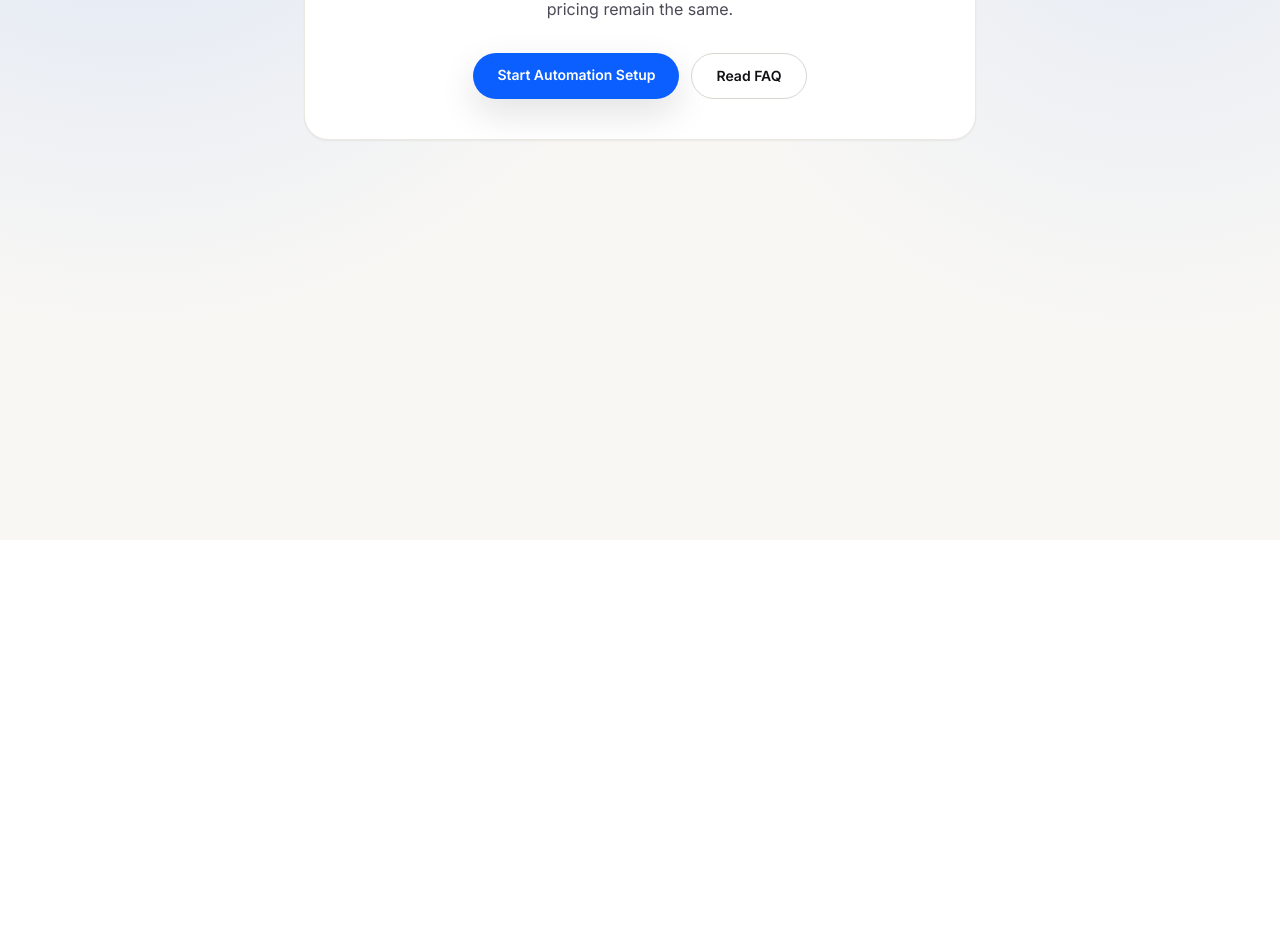
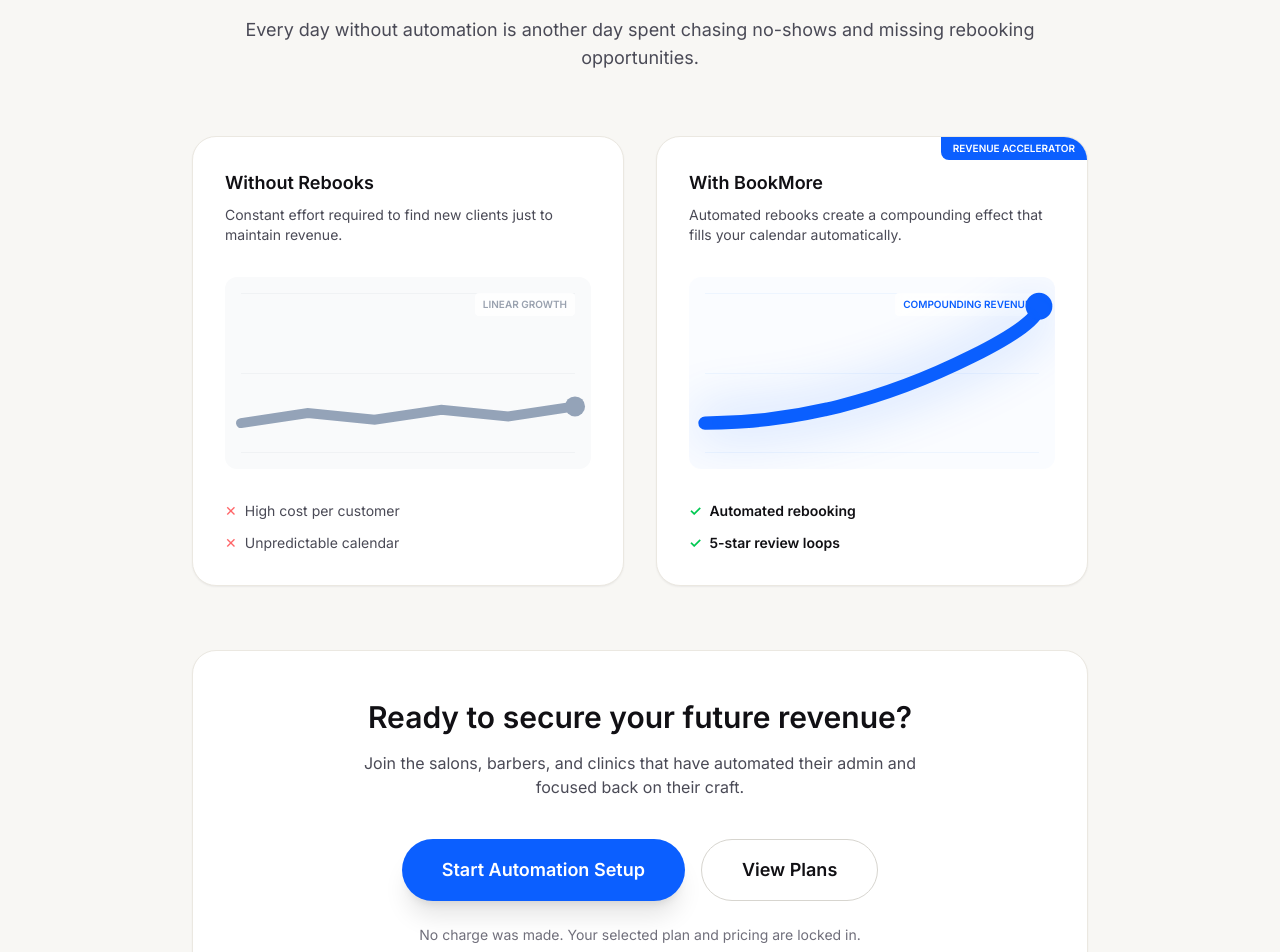
Before and after one commit to eaarowolo25/BookMore, a Next.js app: page /checkout/cancel in a window 1280 px wide. Shown: the part 260-1212 px from the top of the page. Before the commit the page ends 800 px from the top, so only its background shows below. Built offline with nearby package versions, Linux system fonts and the light colour scheme; a web font is replaced by a local one.

Commit message:
feat: redesign checkout cancel page with persuasive growth graphs

```diff
--- a/src/app/checkout/cancel/page.tsx
+++ b/src/app/checkout/cancel/page.tsx
@@ -1,25 +1,184 @@
+"use client";
+
 import Link from "next/link";
+import { useState } from "react";
+import { motion } from "framer-motion";
+import { Container, FadeIn } from "@/app/page";
 
 export default function CheckoutCancelPage() {
+  const [isCheckingOut, setIsCheckingOut] = useState(false);
+
+  const startCheckout = async () => {
+    if (isCheckingOut) return;
+    setIsCheckingOut(true);
+    try {
+      const priceId = process.env.NEXT_PUBLIC_STRIPE_MONTHLY_ID;
+      if (!priceId) throw new Error("Price ID missing");
+
+      const response = await fetch("/api/checkout", {
+        method: "POST",
+        headers: { "Content-Type": "application/json" },
+        body: JSON.stringify({ priceId }),
+      });
+      const payload = await response.json();
+      if (payload.url) window.location.href = payload.url;
+    } catch (e) {
+      console.error(e);
+      setIsCheckingOut(false);
+      alert("Unable to restart checkout. Please try again from the pricing page.");
+    }
+  };
+
   return (
-    <main className="min-h-screen py-16 md:py-24">
-      <div className="container-shell">
-        <div className="card-surface mx-auto max-w-2xl rounded-[30px] p-8 text-center md:p-10">
-          <p className="text-sm uppercase tracking-[0.16em] text-[var(--color-text-muted)]">Checkout Canceled</p>
-          <h1 className="mt-3 text-display text-4xl md:text-5xl">No charge was made.</h1>
-          <p className="mt-4 text-[var(--color-text-secondary)]">
-            You can restart checkout anytime when you are ready. Your setup plan and pricing remain the same.
-          </p>
-          <div className="mt-8 flex flex-wrap justify-center gap-3">
-            <Link href="/" className="rounded-full bg-[var(--color-primary)] px-6 py-3 text-sm font-semibold text-white shadow-[var(--shadow-md)] transition hover:bg-[var(--color-primary-hover)]">
-              Start Automation Setup
-            </Link>
-            <Link href="/#faq" className="rounded-full border border-[var(--color-border)] bg-white px-6 py-3 text-sm font-semibold">
-              Read FAQ
-            </Link>
+    <main className="min-h-screen bg-[var(--color-background)] py-12 md:py-24">
+      <Container>
+        <div className="mx-auto max-w-4xl">
+          <FadeIn className="text-center">
+            <p className="text-sm font-bold uppercase tracking-[0.2em] text-[var(--color-text-muted)]">
+              Your growth is waiting
+            </p>
+            <h1 className="text-display mt-4 text-4xl md:text-6xl">Don&apos;t leave your calendar to chance.</h1>
+            <p className="mt-6 text-lg text-[var(--color-text-secondary)]">
+              Every day without automation is another day spent chasing no-shows and missing rebooking opportunities.
+            </p>
+          </FadeIn>
+
+          <div className="mt-16 grid gap-8 lg:grid-cols-2">
+            {/* Graph 1: Without Rebooks */}
+            <FadeIn delay={0.1} className="card-surface p-8">
+              <h3 className="font-bold text-lg mb-2">Without Rebooks</h3>
+              <p className="text-sm text-[var(--color-text-secondary)] mb-8">
+                Constant effort required to find new clients just to maintain revenue.
+              </p>
+
+              <div className="relative h-48 w-full bg-gray-50 rounded-xl overflow-hidden p-4 flex items-end">
+                <div className="absolute inset-0 flex flex-col justify-between p-4 opacity-20">
+                  <div className="h-px w-full bg-gray-300" />
+                  <div className="h-px w-full bg-gray-300" />
+                  <div className="h-px w-full bg-gray-300" />
+                </div>
+
+                <svg viewBox="0 0 100 40" className="w-full h-full z-10 overflow-visible">
+                  <motion.path
+                    d="M0,35 L20,32 L40,34 L60,31 L80,33 L100,30"
+                    fill="none"
+                    stroke="#94a3b8"
+                    strokeWidth="3"
+                    strokeLinecap="round"
+                    initial={{ pathLength: 0 }}
+                    animate={{ pathLength: 1 }}
+                    transition={{ duration: 2, ease: "easeInOut" }}
+                  />
+                  {/* Floating labels */}
+                  <motion.circle cx="100" cy="30" r="3" fill="#94a3b8" />
+                </svg>
+
+                <div className="absolute top-4 right-4 bg-white/80 backdrop-blur px-2 py-1 rounded text-[10px] font-bold text-gray-400">
+                  LINEAR GROWTH
+                </div>
+              </div>
+              <ul className="mt-8 space-y-3">
+                <li className="flex items-center gap-2 text-sm text-[var(--color-text-secondary)]">
+                  <span className="text-red-400">✕</span> High cost per customer
+                </li>
+                <li className="flex items-center gap-2 text-sm text-[var(--color-text-secondary)]">
+                  <span className="text-red-400">✕</span> Unpredictable calendar
+                </li>
+              </ul>
+            </FadeIn>
+
+            {/* Graph 2: With BookMore */}
+            <FadeIn delay={0.2} className="card-surface p-8 border-2 border-[var(--color-primary-soft)] relative overflow-hidden">
+              <div className="absolute top-0 right-0 bg-[var(--color-primary)] text-white text-[10px] font-bold px-3 py-1 rounded-bl-lg">
+                REVENUE ACCELERATOR
+              </div>
+              <h3 className="font-bold text-lg mb-2">With BookMore</h3>
+              <p className="text-sm text-[var(--color-text-secondary)] mb-8">
+                Automated rebooks create a compounding effect that fills your calendar automatically.
+              </p>
+
+              <div className="relative h-48 w-full bg-blue-50/30 rounded-xl overflow-hidden p-4 flex items-end">
+                <div className="absolute inset-0 flex flex-col justify-between p-4 opacity-20 text-blue-200">
+                  <div className="h-px w-full bg-blue-200" />
+                  <div className="h-px w-full bg-blue-200" />
+                  <div className="h-px w-full bg-blue-200" />
+                </div>
+
+                <svg viewBox="0 0 100 40" className="w-full h-full z-10 overflow-visible">
+                  <motion.path
+                    d="M0,35 Q20,35 40,30 T80,15 T100,0"
+                    fill="none"
+                    stroke="var(--color-primary)"
+                    strokeWidth="4"
+                    strokeLinecap="round"
+                    initial={{ pathLength: 0 }}
+                    animate={{ pathLength: 1 }}
+                    transition={{ duration: 2, ease: "easeOut", delay: 0.5 }}
+                  />
+                  <motion.circle
+                    cx="100" cy="0" r="4"
+                    fill="var(--color-primary)"
+                    initial={{ scale: 0 }}
+                    animate={{ scale: 1 }}
+                    transition={{ delay: 2.5 }}
+                  />
+                  {/* Glow effect */}
+                  <motion.path
+                    d="M0,35 Q20,35 40,30 T80,15 T100,0"
+                    fill="none"
+                    stroke="var(--color-primary)"
+                    strokeWidth="8"
+                    strokeLinecap="round"
+                    className="opacity-20 blur-sm"
+                    initial={{ pathLength: 0 }}
+                    animate={{ pathLength: 1 }}
+                    transition={{ duration: 2, ease: "easeOut", delay: 0.5 }}
+                  />
+                </svg>
+
+                <div className="absolute top-4 right-4 bg-white/80 backdrop-blur px-2 py-1 rounded text-[10px] font-bold text-[var(--color-primary)]">
+                  COMPOUNDING REVENUE
+                </div>
+              </div>
+              <ul className="mt-8 space-y-3">
+                <li className="flex items-center gap-2 text-sm font-semibold">
+                  <span className="text-green-500">✓</span> Automated rebooking
+                </li>
+                <li className="flex items-center gap-2 text-sm font-semibold">
+                  <span className="text-green-500">✓</span> 5-star review loops
+                </li>
+              </ul>
+            </FadeIn>
           </div>
+
+          <FadeIn delay={0.4} className="mt-16 text-center">
+            <div className="card-surface p-8 md:p-12 inline-block w-full">
+              <h2 className="text-2xl md:text-3xl font-bold">Ready to secure your future revenue?</h2>
+              <p className="mt-4 text-[var(--color-text-secondary)] max-w-xl mx-auto">
+                Join the salons, barbers, and clinics that have automated their admin and focused back on their craft.
+              </p>
+              <div className="mt-10 flex flex-col sm:flex-row justify-center gap-4">
+                <button
+                  onClick={startCheckout}
+                  disabled={isCheckingOut}
+                  className="rounded-full bg-[var(--color-primary)] px-10 py-4 text-lg font-bold text-white shadow-xl transition hover:scale-105 active:scale-95 disabled:opacity-70"
+                >
+                  {isCheckingOut ? "Restarting..." : "Start Automation Setup"}
+                </button>
+                <Link
+                  href="/#pricing"
+                  className="rounded-full border border-[var(--color-border)] bg-white px-10 py-4 text-lg font-bold transition hover:bg-gray-50"
+                >
+                  View Plans
+                </Link>
+              </div>
+              <p className="mt-6 text-sm text-[var(--color-text-muted)]">
+                No charge was made. Your selected plan and pricing are locked in.
+              </p>
+            </div>
+          </FadeIn>
         </div>
-      </div>
+      </Container>
     </main>
   );
 }
```
